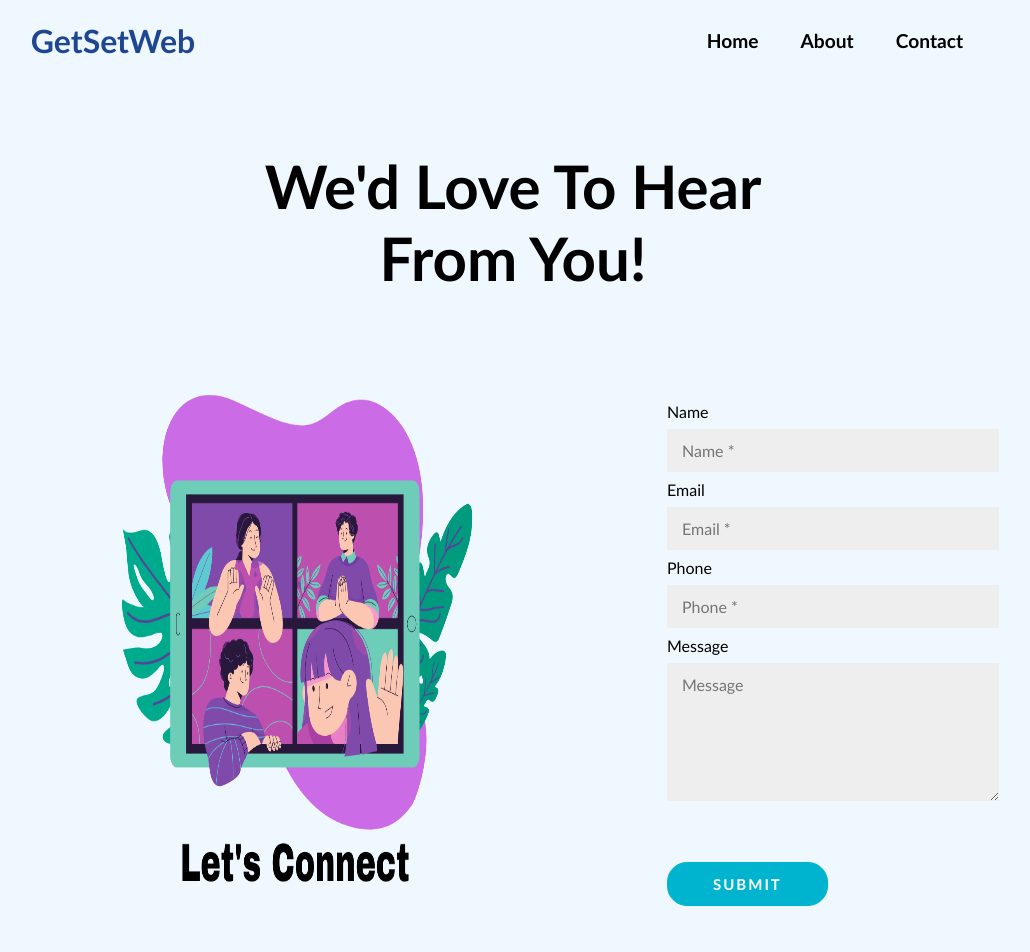
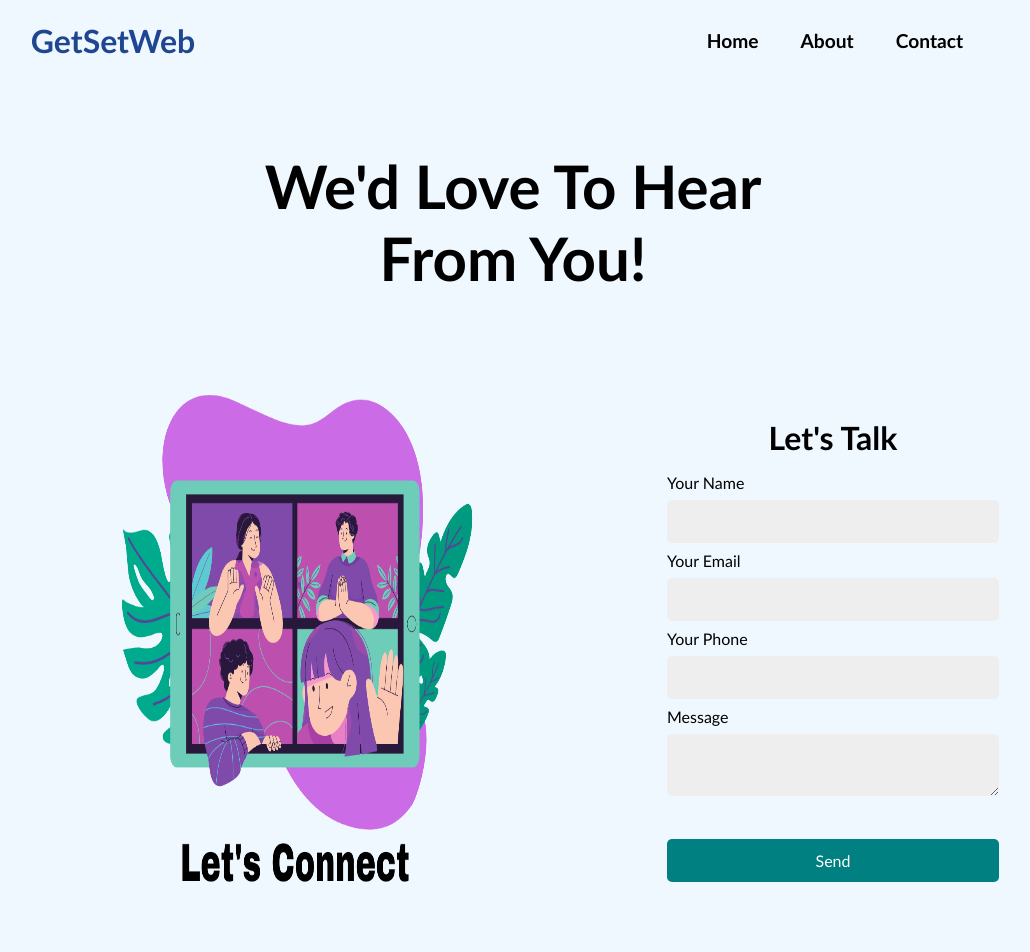
Before and after one commit to p1yush/getsetweb, a React (Create React App) app: page /contact in a window 1280 px wide. Shown: the top 952 px of the page, without its empty margins (127-1157 px from the left). Built offline with nearby package versions, Linux system fonts and the light colour scheme; the HTML template or start-up script is replaced by a standard one.

Commit message:
contact page

```diff
--- a/src/App.css
+++ b/src/App.css
@@ -896,6 +896,15 @@ input, textarea {
 	margin: 8px 0;
 	width: 100%;
   font-size: 1rem;
+  border-radius: 5px;
+}
+
+input[type="submit"] {
+  margin-top: 2rem;
+  cursor: pointer;
+  background: teal;
+  color: white;
+  border: none;
 }
 
 input:focus, textarea:focus{
--- a/src/components/ContactSection.js
+++ b/src/components/ContactSection.js
@@ -3,18 +3,28 @@ import emailjs from '@emailjs/browser';
 import { useRef } from 'react';
 
 
-function ContactSection() {
+const ContactSection = () => {
   const form = useRef();
 
   const sendEmail = (e) => {
     e.preventDefault();
 
-        emailjs.sendForm('service_g28ebrv', 'template_9j5yjnx', form.current, '3e0oCWgwOrHDIbg5R')
-          .then((result) => {
+    emailjs
+      .sendForm(
+        "replace with service id",
+        "replace with template id",
+        form.current,
+        "replace with user id"
+      )
+      .then(
+        (result) => {
           console.log(result.text);
-          }, (error) => {
+          console.log("message sent");
+        },
+        (error) => {
           console.log(error.text);
-          });
+        }
+      );
   };
 
       return (
@@ -27,13 +37,17 @@ function ContactSection() {
       </div>
     <div class="right-container">
       <div class="right-inner-container">
+        <h2>Let's Talk</h2>
       <form ref={form} onSubmit={sendEmail}>
-      <h2 class="sm-view">Let's Chat</h2>
-       Name <input type="text" placeholder="Name *"/>
-       Email <input type="email" placeholder="Email *" />
-			 Phone <input type="phone" placeholder="Phone *" />
-       Message<textarea rows="6" placeholder="Message"></textarea>
-			<button className='contact-button'>Submit</button>
+        <label>Your Name</label>
+        <input type="text" name="user_name" />
+        <label>Your Email</label>
+        <input type="text" name="user_name" />
+        <label>Your Phone</label>
+        <input type="email" name="user_email" />
+        <label>Message</label>
+        <textarea name="message" />
+        <input type="submit" value="Send" />
       </form>
       </div>
     </div>
```
Lines whose indentation alone changed are shown as unchanged.
